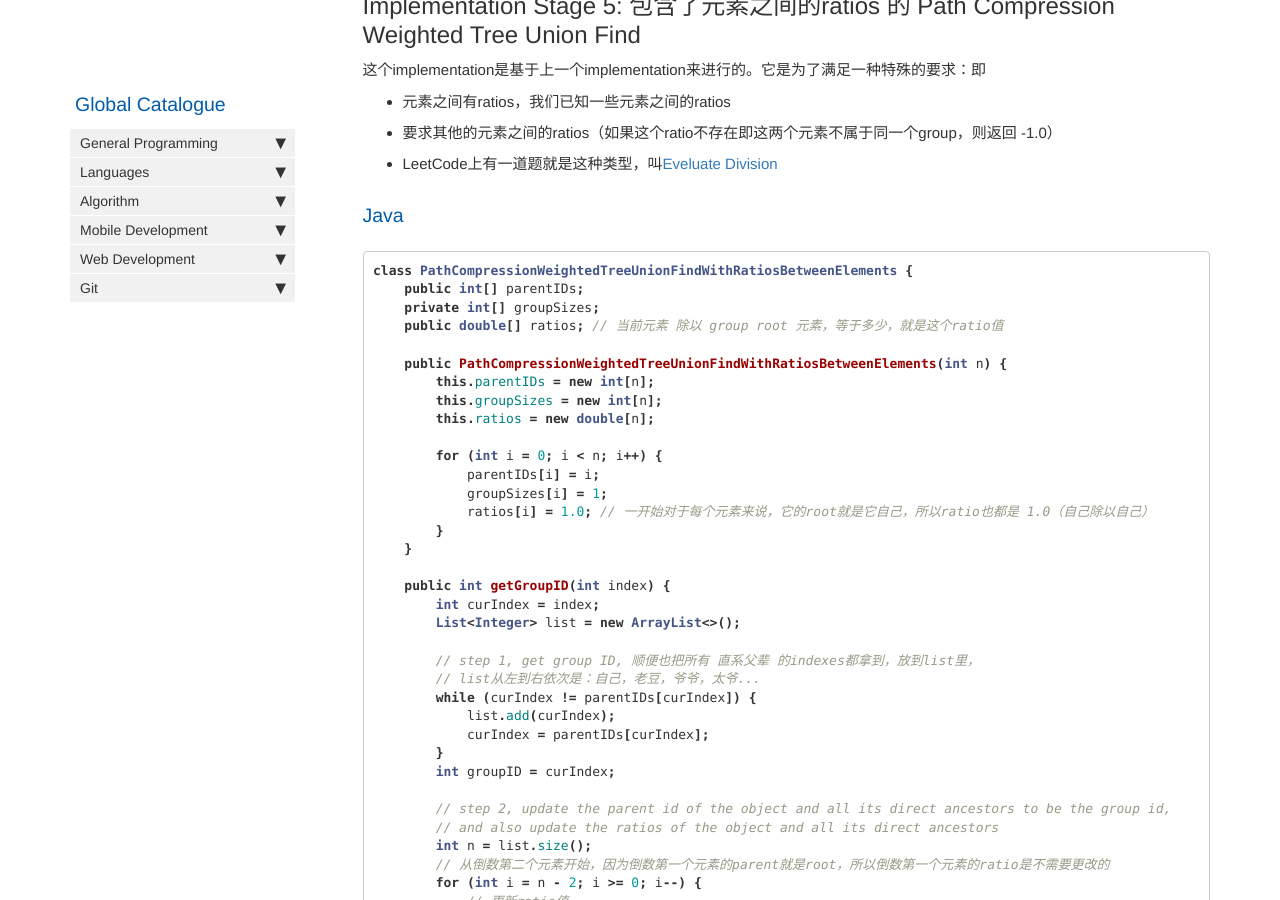
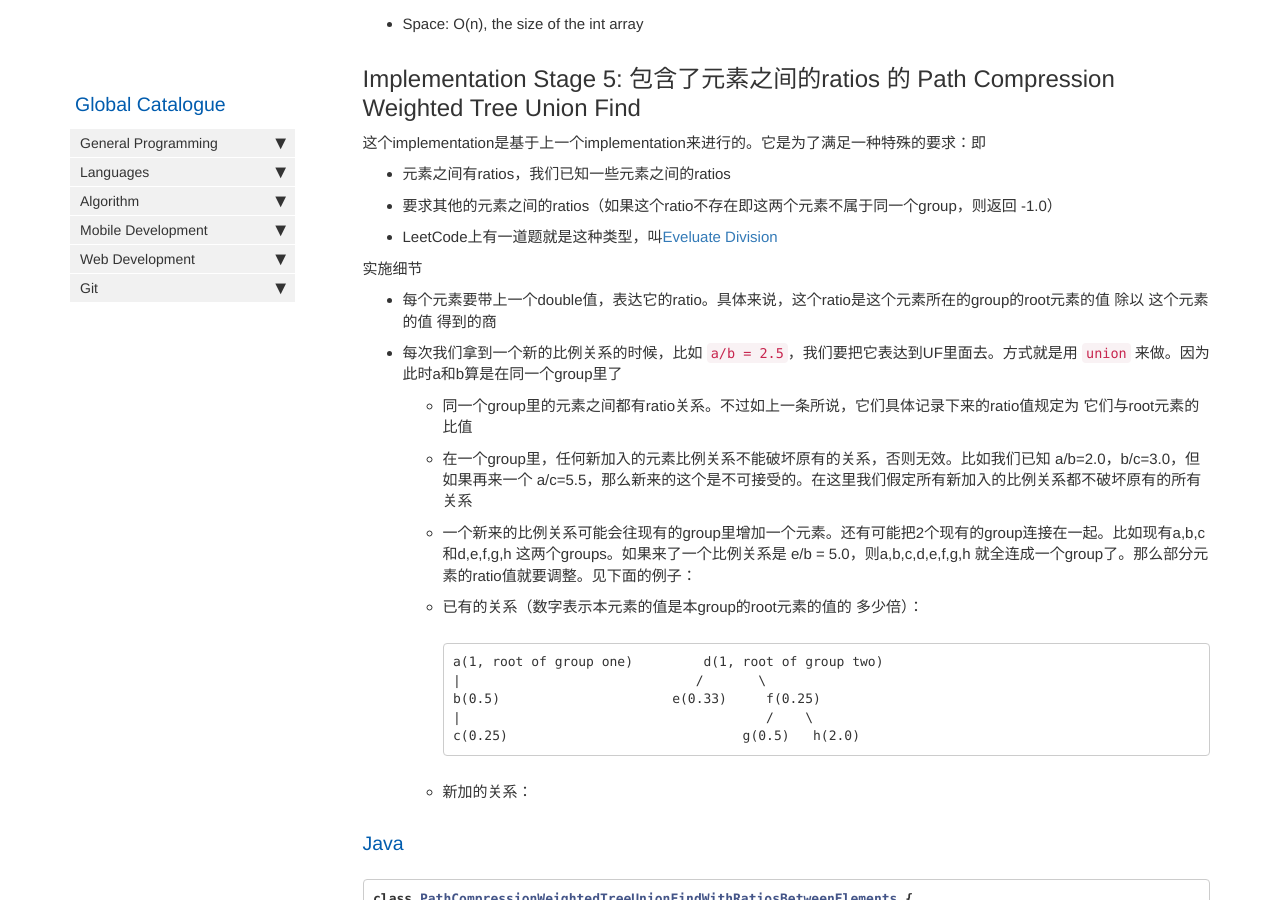
Before and after one commit to HungryOrc/hungryorc.github.io, a Jekyll site: the page built from pages/algorithm/algorithm_union_find.md, in a window 1280 px wide and 900 px high, scrolled down 6717 px. Built offline with Jekyll 4.4.1, drawn with Linux system fonts in a browser that asks for light colours; nearby versions of some CDN libraries; comment, search, counter and statistics services are not loaded; some of the changed text lies outside the part shown.

Commit message:
Update algorithm_union_find.md

````diff
--- a/pages/algorithm/algorithm_union_find.md
+++ b/pages/algorithm/algorithm_union_find.md
@@ -73,7 +73,11 @@ class ArrayUnionFind {
 Maintain an int array of size n, array[i] is the **Parent ID** of the i-th object, **not the Group ID** (namely the index of the "**root**" object of this group) of the i-th object!
 * 如果一个object的parent等于它自己，那么意味着这个object就是一个group的root
 
-And when we meger two groups, we set either one group's root to be the **DIRECT** child of the other group's root. We have an example below:
+And when we meger two groups, we set either one group's root to be the **DIRECT** child of the other group's root
+
+在这种实现方式里
+* 每次做 `find(int a, int b)`，**都要先找 a 和 b 的 root**
+* 每次做 `union(int a, int b)`，**也都要先找 a 和 b 的 root**
 
 ### Example
 ```
@@ -315,6 +319,23 @@ class PathCompressionWeightedTreeUnionFind {
 * 要求其他的元素之间的ratios（如果这个ratio不存在即这两个元素不属于同一个group，则返回 -1.0）
 * LeetCode上有一道题就是这种类型，叫[Eveluate Division](https://leetcode.com/problems/evaluate-division/description/)
 
+实施细节
+* 每个元素要带上一个double值，表达它的ratio。具体来说，这个ratio是这个元素所在的group的root元素的值 除以 这个元素的值 得到的商
+* 每次我们拿到一个新的比例关系的时候，比如 `a/b = 2.5`，我们要把它表达到UF里面去。方式就是用 `union` 来做。因为此时a和b算是在同一个group里了
+  * 同一个group里的元素之间都有ratio关系。不过如上一条所说，它们具体记录下来的ratio值规定为 它们与root元素的比值
+  * 在一个group里，任何新加入的元素比例关系不能破坏原有的关系，否则无效。比如我们已知 a/b=2.0，b/c=3.0，但如果再来一个 a/c=5.5，那么新来的这个是不可接受的。在这里我们假定所有新加入的比例关系都不破坏原有的所有关系
+  * 一个新来的比例关系可能会往现有的group里增加一个元素。还有可能把2个现有的group连接在一起。比如现有a,b,c 和d,e,f,g,h 这两个groups。如果来了一个比例关系是 e/b = 5.0，则a,b,c,d,e,f,g,h 就全连成一个group了。那么部分元素的ratio值就要调整。见下面的例子：
+  * 已有的关系（数字表示本元素的值是本group的root元素的值的 多少倍）：
+    ```
+    a(1, root of group one)         d(1, root of group two)
+    |                              /       \
+    b(0.5)                      e(0.33)     f(0.25)
+    |                                       /    \
+    c(0.25)                              g(0.5)   h(2.0)
+    ```
+  * 新加的关系：
+
+
 
 ### Java
 ```java
````
